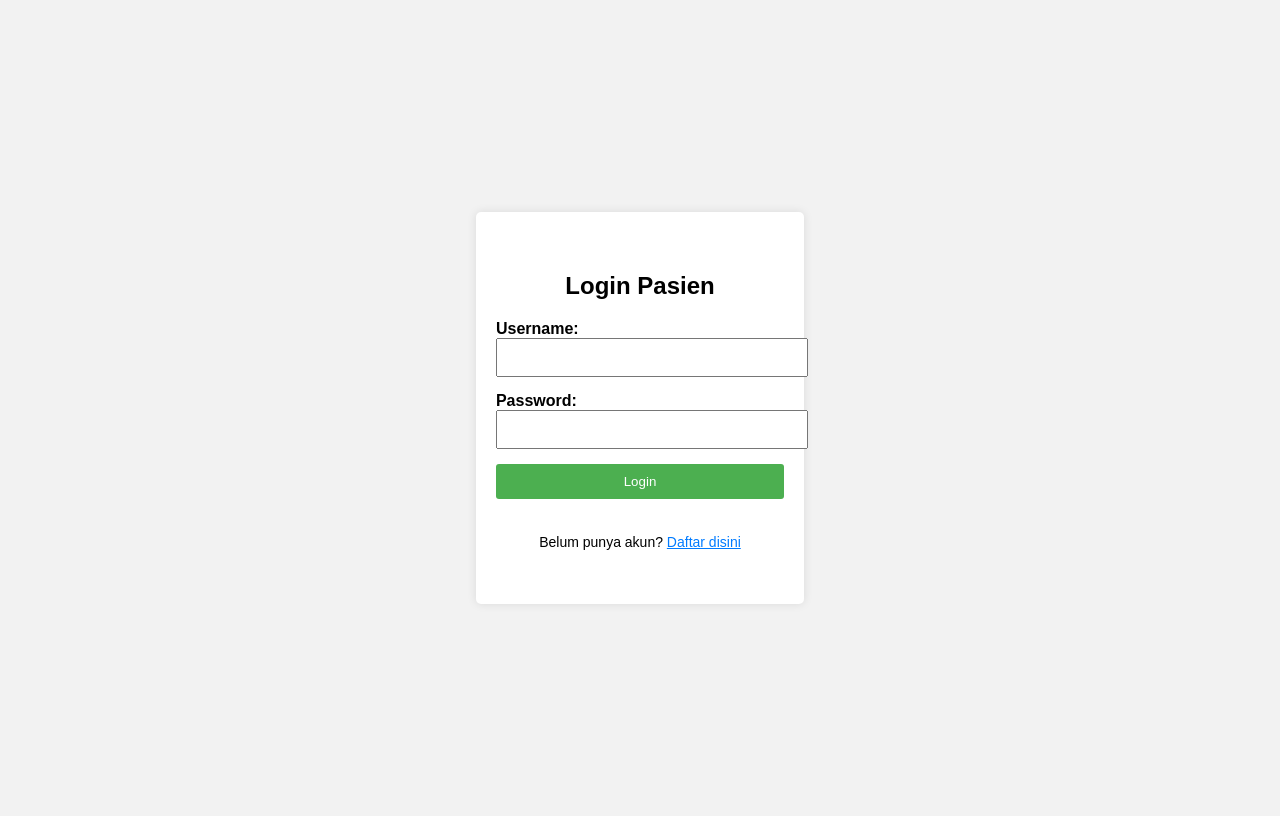
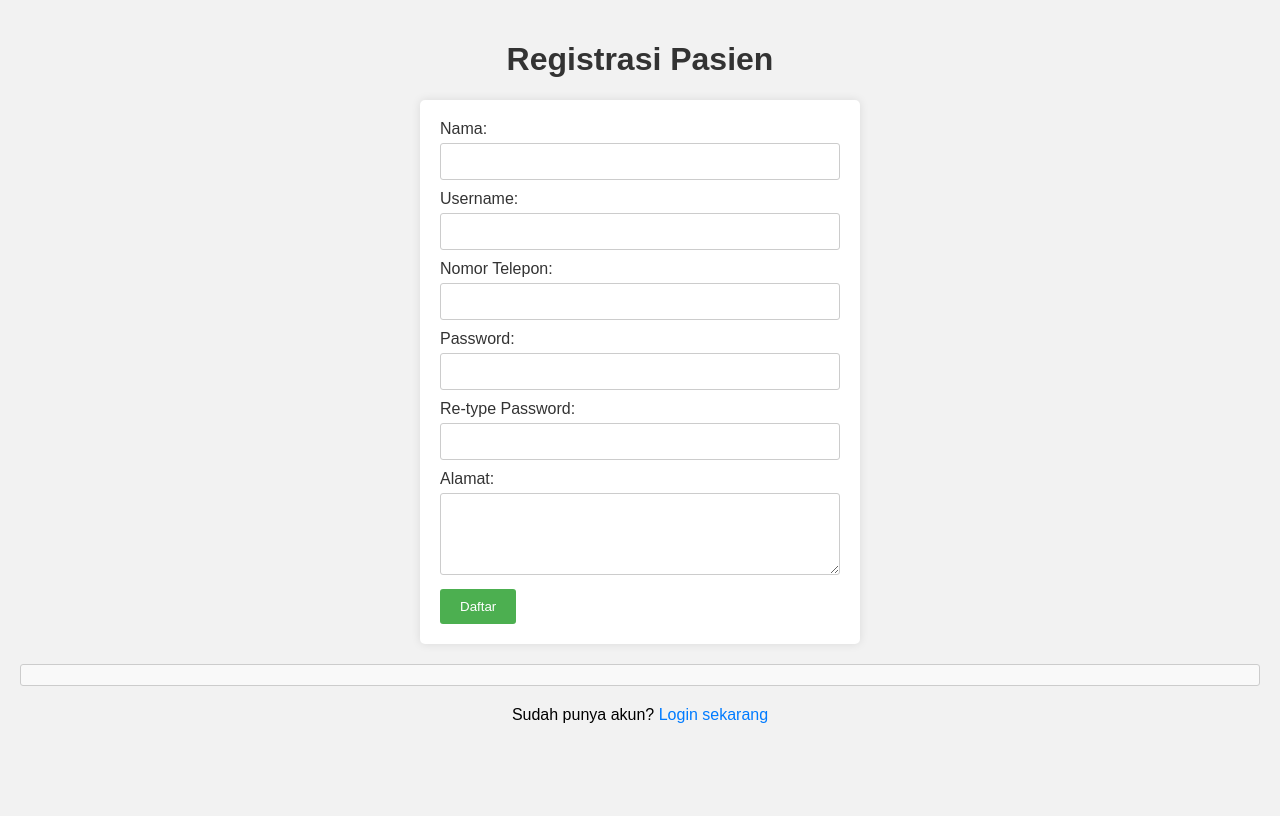
Before and after one commit to sarheli/final-project-kelompok-3, a Flask app: template templates/registrasi_pasien.html in a window 1280 px wide. After the commit the page ends 723 px from the top, so only its background shows below. Run offline with Flask 3, Linux system fonts and the light colour scheme; the template is opened without the code that fills it, so the values that code supplies are empty.

```diff
--- a/app.py
+++ b/app.py
@@ -30,6 +30,26 @@ def login_admin():
 def login_pasien():
     return render_template('login_pasien.html')
 
+@app.route('/pasien/login/registrasi/Pasien', methods=['GET', 'POST'])
+def registrasi_pasien():
+    # nama = request.form['nama']
+    # username = request.form['username']
+    # telpon = request.form['telpon']
+    # password = request.form['password']
+    # retype_password = request.form['retype_password']
+    # alamat = request.form['alamat']
+
+    # # Lakukan validasi data
+    # if password != retype_password:
+    #     return 'Konfirmasi password tidak sesuai'
+
+    # # Simpan data ke basis data atau lakukan tindakan lainnya
+
+    # return 'Registrasi berhasil! Selamat datang, ' + nama
+
+
+    return render_template('registrasi_pasien.html')
+
 @app.route('/dashboard')
 def dashboard():
     return render_template('dashboard.html')
--- a/templates/registrasi_pasien.html
+++ b/templates/registrasi_pasien.html
@@ -4,117 +4,144 @@
     <meta charset="UTF-8">
     <meta http-equiv="X-UA-Compatible" content="IE=edge">
     <meta name="viewport" content="width=device-width, initial-scale=1.0">
-    <title>Login Pasien</title>
-    <script src="https://code.jquery.com/jquery-3.6.4.js" integrity="sha256-a9jBBRygX1Bh5lt8GZjXDzyOB+bWve9EiO7tROUtj/E=" crossorigin="anonymous"></script>
+    <script src="https://code.jquery.com/jquery-3.6.4.js"
+    integrity="sha256-a9jBBRygX1Bh5lt8GZjXDzyOB+bWve9EiO7tROUtj/E=" crossorigin="anonymous"></script>
+
+  <title>Registrasi Pasien</title>
   <style>
     body {
       font-family: Arial, sans-serif;
       background-color: #f2f2f2;
-            display: flex;
-            justify-content: center;
-            align-items: center;
-            height: 100vh;
+      margin: 0;
+      padding: 20px;
     }
 
-        .container {
+    h1 {
+      color: #333;
+      text-align: center;
+    }
+
+    form {
+      background-color: #fff;
+      border-radius: 5px;
+      padding: 20px;
       max-width: 400px;
       margin: 0 auto;
-            background-color: #fff;
-            border-radius: 5px;
-            padding: 40px 20px;
       box-shadow: 0 0 10px rgba(0, 0, 0, 0.1);
-            display: flex;
-            flex-direction: column;
-            align-items: center;
     }
 
-        .container h2 {
-            text-align: center;
-            margin-bottom: 20px;
+    label {
+      display: block;
+      margin-bottom: 5px;
+      color: #333;
     }
 
-        .container label {
-            font-weight: bold;
+    input[type="text"],
+    input[type="password"],
+    input[type="tel"],
+    textarea {
+      width: 100%;
+      padding: 10px;
+      border-radius: 3px;
+      border: 1px solid #ccc;
+      box-sizing: border-box;
       margin-bottom: 10px;
     }
 
-        .container input[type="text"],
-        .container input[type="password"] {
-            width: 100%;
-            padding: 10px;
-            margin-bottom: 15px;
+    input[type="submit"] {
+      background-color: #4CAF50;
+      color: #fff;
+      border: none;
+      padding: 10px 20px;
+      cursor: pointer;
+      border-radius: 3px;
     }
 
-        .container input[type="submit"] {
-            width: 100%;
-            padding: 10px;
-            background-color: #4caf50;
-            color: #fff;
-            border: none;
-            border-radius: 3px;
-            cursor: pointer;
-            margin-bottom: 15px;
+    input[type="submit"]:hover {
+      background-color: #45a049;
     }
 
-        .container p {
+    p {
       text-align: center;
       margin-top: 20px;
-            font-size: 14px;
     }
 
-        .register-link {
+    p a {
       color: #007bff;
-            text-decoration: underline;
-            cursor: pointer;
+      text-decoration: none;
     }
 
-        .register-link:hover {
+    .registration-result {
+      margin-top: 20px;
+      padding: 10px;
+      background-color: #f9f9f9;
+      border: 1px solid #ccc;
+      border-radius: 3px;
+    }
+
+    .login-link {
+      text-align: center;
+      margin-top: 10px;
+    }
+
+    .login-link a {
+      color: #007bff;
+      text-decoration: none;
+      transition: color 0.3s;
+    }
+
+    .login-link a:hover {
       color: #0056b3;
     }
   </style>
 </head>
 <body>
-    <div class="container">
-        <h2>Login Pasien</h2>
-        <form id="loginForm">
-            <div class="form-group">
+  <h1>Registrasi Pasien</h1>
+  <form id="registrationForm">
+    <label for="nama">Nama:</label>
+    <input type="text" id="nama" name="nama" required>
+
     <label for="username">Username:</label>
-                <input type="text" id="username" name="username" class="input" required>
+    <input type="text" id="username" name="username" required>
+
+    <label for="telpon">Nomor Telepon:</label>
+    <input type="tel" id="telpon" name="telpon" required>
+
+    <label for="password">Password:</label>
+    <input type="password" id="password" name="password" required>
+
+    <label for="retype_password">Re-type Password:</label>
+    <input type="password" id="retype_password" name="retype_password" required>
+
+    <label for="alamat">Alamat:</label>
+    <textarea id="alamat" name="alamat" rows="4" required></textarea>
+
+    <input type="submit" value="Daftar">
+  </form>
+
+  <div id="registrationResult" class="registration-result"></div>
+
+  <div class="login-link">
+    <p>Sudah punya akun? <a href="#">Login sekarang</a></p>
   </div>
 
-            <div class="form-group">
-                <label for="password">Password:</label>
-                <input type="password" id="password" name="password" class="input" required>
-            </div>
+  <script src="https://code.jquery.com/jquery-3.6.0.min.js"></script>
+  <script>
+    // Menambahkan event listener ke form saat tombol "Daftar" ditekan
+    $('#registrationForm').on('submit', function(event) {
+      event.preventDefault(); // Menghentikan pengiriman data form secara langsung
 
-            <input type="submit" value="Login" class="button is-primary">
-            <p>Belum punya akun? <a href="registrasi_pasien.html" class="register-link">Daftar disini</a></p>
-        </form>
-    </div>
-
-    <script>
-        $(document).ready(function() {
-            $('#loginForm').submit(function(event) {
-                event.preventDefault();
-
-                var username = $('#username').val();
-                var password = $('#password').val();
-
+      // Mengirimkan data registrasi ke server menggunakan Ajax
       $.ajax({
-                    url: 'your_login_endpoint',
-                    method: 'POST',
-                    data: {
-                        username: username,
-                        password: password
+        url: $(this).attr('action'),
+        type: $(this).attr('method'),
+        data: $(this).serialize(),
+        success: function(response) {
+          $('#registrationResult').html(response);
         },
-                    success: function(response) {
-                        console.log(response);
-                        // Redirect to a new page or perform other actions
-                    },
-                    error: function(xhr, status, error) {
-                        console.error(error);
+        error: function() {
+          $('#registrationResult').html('Terjadi kesalahan. Silakan coba lagi.');
         }
-                });
       });
     });
   </script>
```
Also changed, not shown: templates/login_pasien.html (+5 -3 lines). Lines whose indentation alone changed are shown as unchanged.
